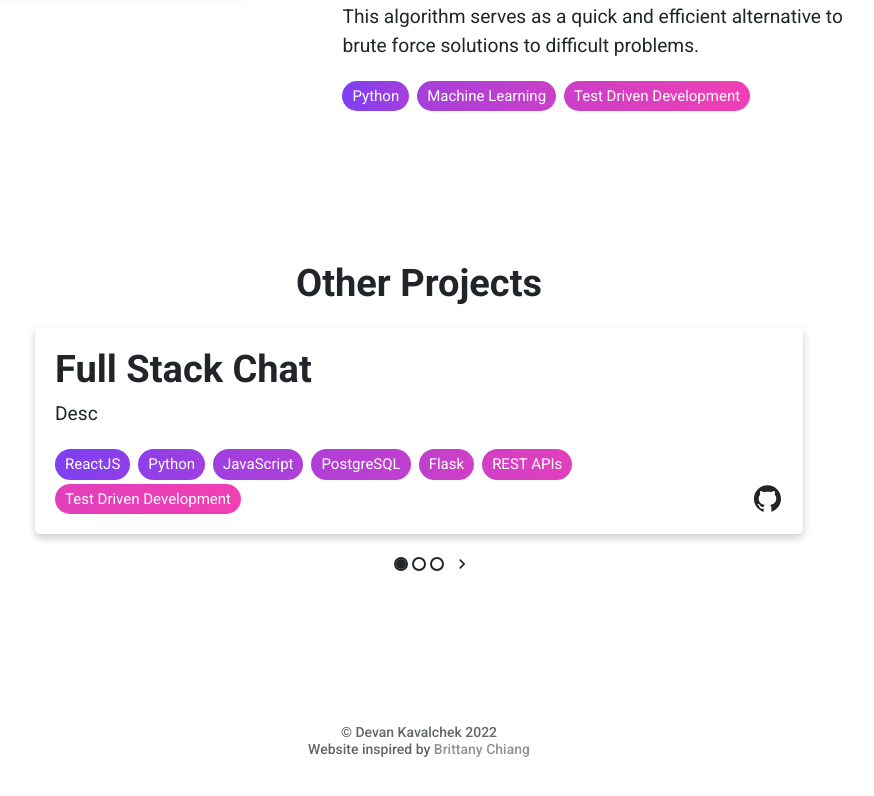
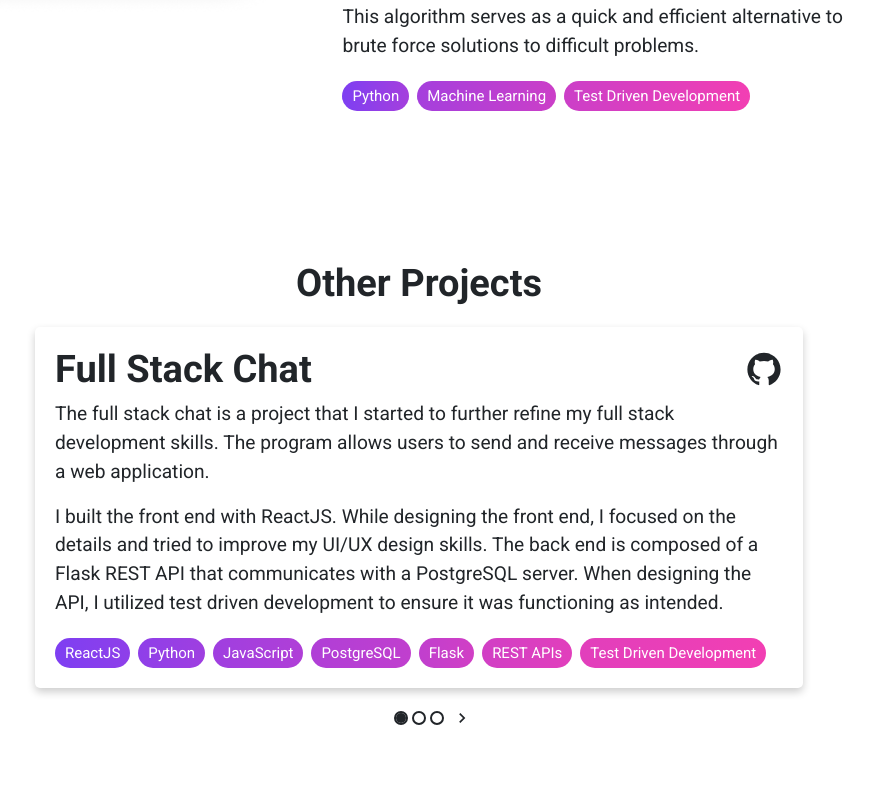
Before and after one commit to devkav/personalWebsite, a React (Create React App) app: page / in a window 1280 px wide. Shown: the part 3965-4761 px from the top of the page, without its empty margins (221-1095 px from the left). Built offline with nearby package versions, Linux system fonts and the light colour scheme.

Commit message:
updated card

```diff
--- a/src/components/ProjectCard.jsx
+++ b/src/components/ProjectCard.jsx
@@ -5,29 +5,40 @@ import IconButton from './IconButton';
 
 class ProjectCard extends Component {
     render() {
+        let title = this.props.title
+        let descriptionData = this.props.description
+        let tags = this.props.tags
+        let githubLink = this.props.githubLink
+        let numTags = tags.length
         let chips = []
-        let tags = this.props.tags
-        let numTags = tags.length
+        let description = []
 
         for (let i = 0; i < numTags; i++) {
             let current = tags[i]
             chips.push(<Chip text={current} gradient={true} order={i} numItems={numTags} key={i} />)
         }
 
+        for (let i = 0; i < descriptionData.length; i++) {
+            let current = descriptionData[i]
+            description.push(<p>
+                {current}
+            </p>)
+        }
+
         return (
             <div className={"project-card " + this.props.classNames}>
-                <h3>{this.props.title}</h3>
-                <p>{this.props.description}</p>
+            <div className="title-row">
+                <h3>{title}</h3>
+                <div className="display-github-container">
+                    <IconButton href={githubLink}>
+                        <AiOutlineGithub className="display-github-icon color-25 clickable" />
+                    </IconButton>
+                </div>
+                </div>
+                {description}
 
-                <div className="project-card-footer">
-                    <div className="chips-row">
-                        {chips}
-                    </div>
-                    <div className="github-container">
-                        <IconButton href={this.props.githubLink}>
-                            <AiOutlineGithub className="project-github-icon color-100 clickable" />
-                        </IconButton>
-                    </div>
+                <div className="chips-row">
+                    {chips}
                 </div>
             </div>
         );
--- a/src/pages/Projects.jsx
+++ b/src/pages/Projects.jsx
@@ -38,7 +38,7 @@ class Projects extends Component {
                 description: [
                 `This genetic algorithm is a python program. I was inspired to
                 build this program after watching a lecture on genetic algorithms from
-                Fullstack Academy. This program uses object oriented concepts in python,
+                Fullstack Academy. This project uses object oriented concepts in python,
                 allowing for easy expansion in the future.`,
                 `The algorithm works by using evolutionary concepts found in nature such as
                 survival of the fittest. Each “organism” has their own unique DNA, which they
@@ -56,18 +56,28 @@ class Projects extends Component {
         this.otherProjects = [
             {
                 title: "Full Stack Chat",
-                description: "Desc",
+                description: [
+                    `The full stack chat is a project that I started to further refine
+                    my full stack development skills. The program allows users to send
+                    and receive messages through a web application.`,
+                    `I built the front end with ReactJS. While designing the front end,
+                    I focused on the details and tried to improve my UI/UX design
+                    skills. The back end is composed of a Flask REST API that
+                    communicates with a PostgreSQL server. When designing the API, I
+                    utilized test driven development to ensure it was functioning as
+                    intended.`
+                ],
                 tags: ["ReactJS", "Python", "JavaScript", "PostgreSQL", "Flask",
                     "REST APIs", "Test Driven Development"],
                 githubLink: "https://github.com/DevanTurtle7/full-stack-chat"
             }, {
                 title: "Spotify Hue",
-                description: "Desc",
+                description: ["Desc"],
                 tags: ["Java", "REST APIs", "Android Development"],
                 githubLink: "https://github.com/DevanTurtle7/SpotifyHueAndroid"
             }, {
                 title: "Tempo",
-                description: "Desc",
+                description: ["Desc"],
                 tags: ["JavaScript", "HTML", "Firestore", "REST APIs"],
                 githubLink: "https://github.com/DevanTurtle7/BrickHack7"
             }
```
